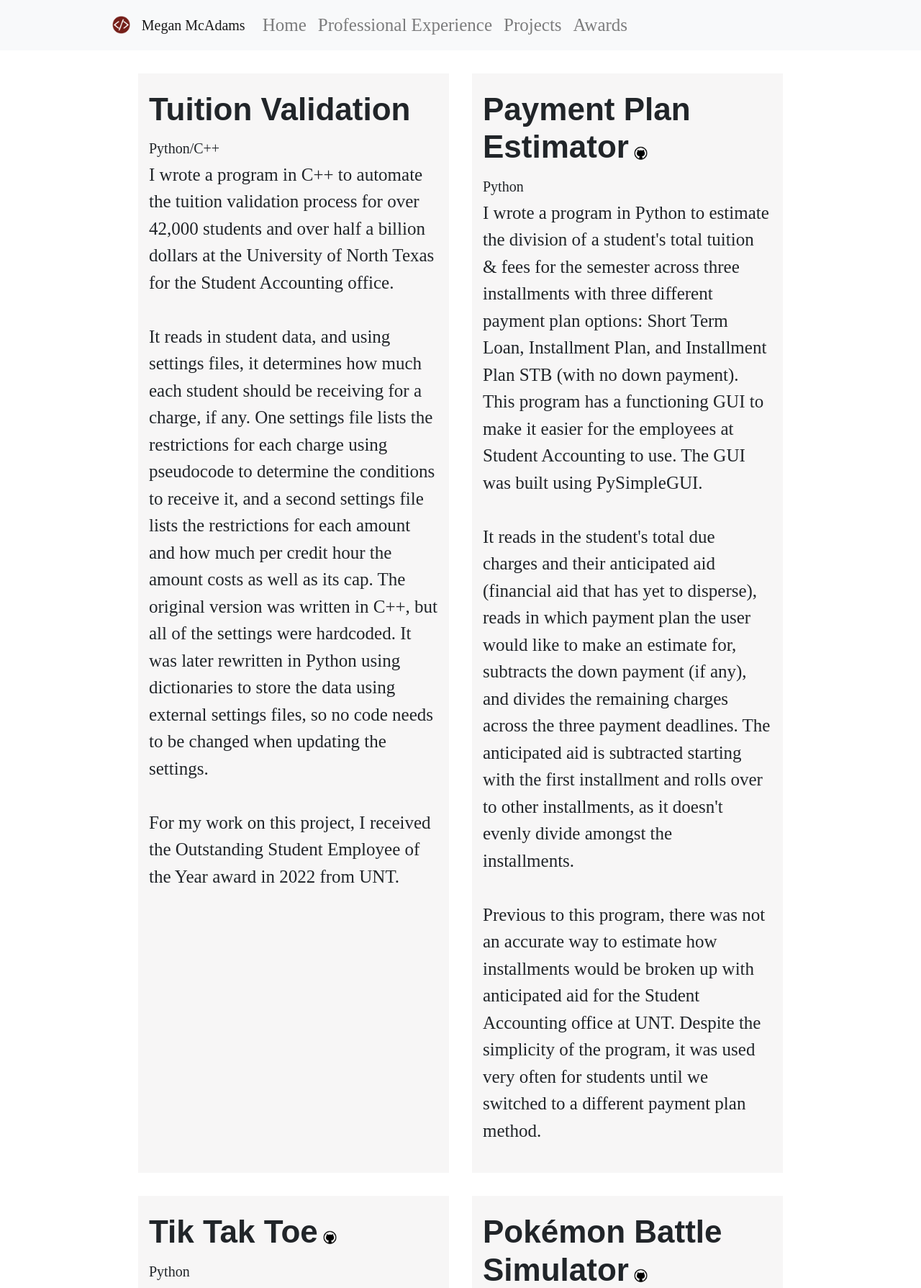
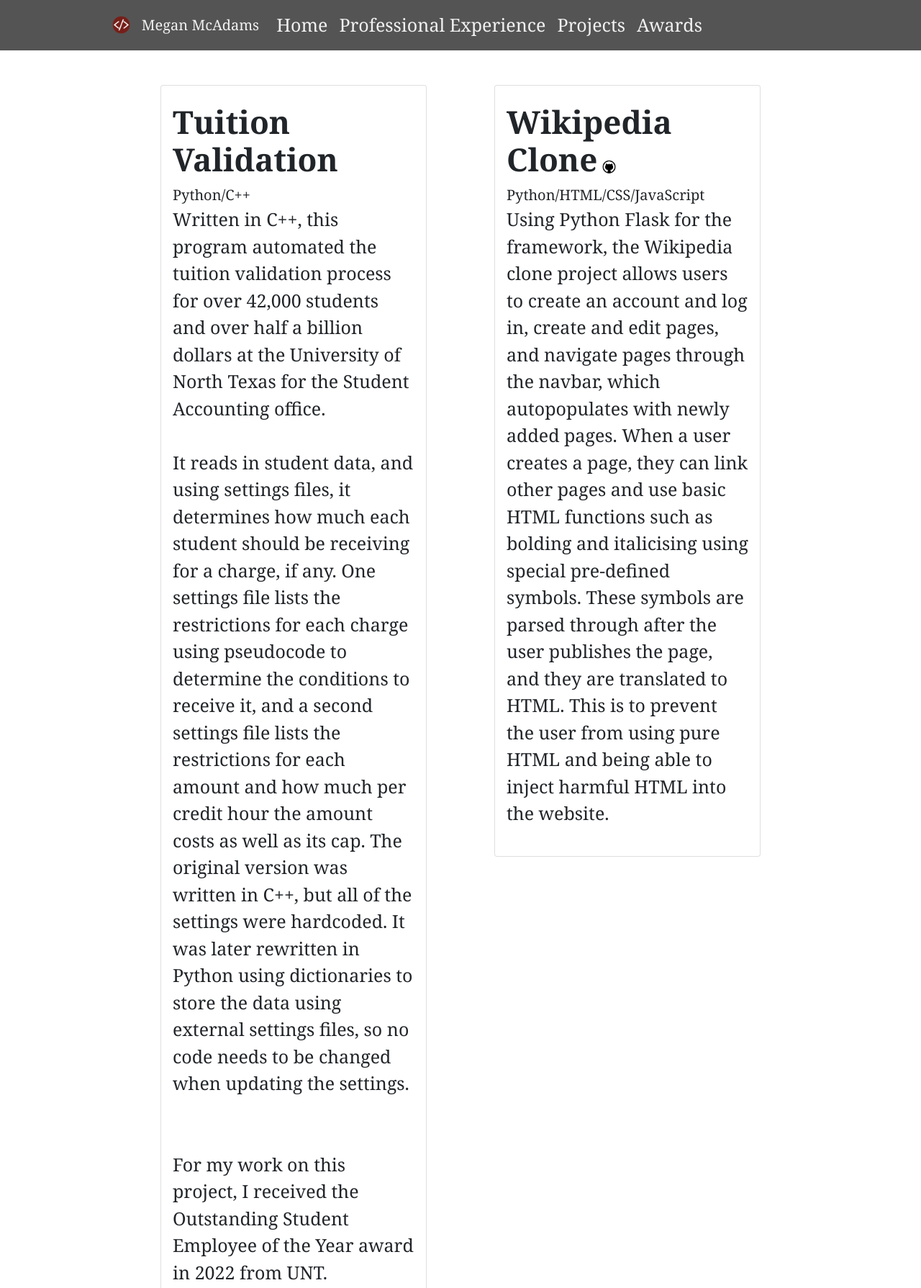
Before and after one commit to meganmcadams/Project-Portfolio, a Flask app: page /projects in a window 1280 px wide. Shown: the top 1789 px of the page at 72% size. Run offline with Flask 3, Linux system fonts and the light colour scheme; some libraries are stand-ins or nearby versions.

Commit message:
attempting to host using freezer

```diff
--- a/api/index.py
+++ b/api/index.py
@@ -1,7 +1,9 @@
-from flask import Flask, request, render_template, url_for, redirect
+from flask import Flask, render_template
+from flask_frozen import Freezer
 
 # Initialize Flask app
 app = Flask(__name__)
+freezer = Freezer(app)
 
 # PAGES
 @app.route('/')
@@ -22,6 +24,7 @@ def page_professional_experience():
 
 # TESTING
 if __name__ == '__main__':
-    import os
-    port = int(os.environ.get('PORT', 2020))
-    app.run(debug=True, threaded=False, host='0.0.0.0', port=port)
+    #import os
+    #port = int(os.environ.get('PORT', 2020))
+    #app.run(debug=True, threaded=False, host='0.0.0.0', port=port)
+    freezer.freeze()
--- a/api/static/css/styles.css
+++ b/api/static/css/styles.css
@@ -13,8 +13,8 @@
     --accent-blue: #5CB4BD;
     --accent-white: #F1F1F1;
 
-    --header-font: Copperplate, "Copperplate Gothic Light", fantasy;
-    --body-font: Perpetua;
+    --header-font: Cambria,Georgia,serif;
+    --body-font: Cambria,Georgia,serif;
 
     --text-colour: black;
     --card-background: white;
@@ -141,6 +141,9 @@ h1, h2, h3, h4, h5, h6, .header-font {
         width: 100%;
         margin-left: 0;
     }
+    .navbar-brand {
+        margin: auto;
+    }
 }
 
 @media (min-width: 992px) { /* Medium/Large Devices */
@@ -160,12 +163,6 @@ h1, h2, h3, h4, h5, h6, .header-font {
         padding-right: 3rem;
         z-index: -10;
         width: 100%;
-    }
-}
-
-@media (min-width: 1310px) { /* Large Devices */
-    .header {
-        text-align: left;
     }
 }
 
@@ -206,8 +203,16 @@ h1, h2, h3, h4, h5, h6, .header-font {
     display: flex;
     margin: auto;
 }
-.nav-tabs {
+.navbar {
     background-color: var(--primary-grey);
+}
+.navbar a {
+    color: var(--accent-white) !important;
+}
+.navbar a:hover {
+    filter: brightness(80%);
+    transition-property: filter;
+    transition-duration: 0.5s;
 }
 
 /* Carousel */
--- a/api/templates/layout.html
+++ b/api/templates/layout.html
@@ -9,7 +9,7 @@
     <link rel="stylesheet" href="https://cdn.jsdelivr.net/npm/bootstrap@4.0.0/dist/css/bootstrap.min.css" integrity="sha384-Gn5384xqQ1aoWXA+058RXPxPg6fy4IWvTNh0E263XmFcJlSAwiGgFAW/dAiS6JXm" crossorigin="anonymous">
     <link rel="stylesheet" href="{{ url_for('static', filename='css/styles.css') }}">
 
-    <nav class="navbar navbar-expand-lg navbar-light bg-light">
+    <nav class="navbar navbar-expand-lg navbar-dark">
         <div class="margined container-fluid navbar-left">
             <img class="padded-right" src="{{ url_for('static', filename='assets/logo.png') }}" height="25px" alt="navbar logo">
             <a class="navbar-brand" href="{{ url_for('page_index') }}">Megan McAdams</a>
@@ -47,6 +47,7 @@
         <div style="display: block ruby;">
             <a href="https://www.github.com/meganmcadams" target="_blank"><img src="{{ url_for('static', filename='assets/github.png') }}" style="width: 23px;margin-bottom: 12px;margin-right: 8px;margin-left: 8px;"></a>
             <a href="https://www.linkedin.com/in/megan-mcadams/" target="_blank"><img src="{{ url_for('static', filename='assets/linkedin.png') }}" style="width: 23px;margin-top: -13px;"></a>
+            <a href="mailto:contact@meganmcadams.com" target="_blank"><img src="{{ url_for('static', filename='assets/email.png') }}" style="width: 23px;margin-top: -13px; filter: brightness(1000%); margin-left: 8px;"></a>
         </div>
         <p class="mb-0 margined-bottom"><strong>Megan McAdams</strong><br>Email: contact@meganmcadams.com</p>
         <a class="btn secondary-btn fs-5 navBtn" role="button" href="#">Back to Top</a>
--- a/api/templates/projects.html
+++ b/api/templates/projects.html
@@ -5,51 +5,88 @@
 
     <div class="container">
         <div class="row gy-4 row-cols-1 row-cols-md-2 row-cols-xl-3">
-            <div class="col meg-center margined-small no-padded-top" style="width: 500px;background: #f7f6f6;min-width: 45%;max-width: 90%;">
+            <div class="col flex-box meg-center margined-small no-padded-top">
                 <div>
-                    <div class="py-4">
+                    <div class="py-4 card margined-small padded">
                         <h4>Tuition Validation</h4><small>Python/C++</small>
-                        <p>I wrote a program in C++ to automate the tuition validation process for over 42,000 students and over half a billion dollars at the University of North Texas for the Student Accounting office. <br><br>It reads in student data, and using settings files, it determines how much each student should be receiving for a charge, if any. One settings file lists the restrictions for each charge using pseudocode to determine the conditions to receive it, and a second settings file lists the restrictions for each amount and how much per credit hour the amount costs as well as its cap. The original version was written in C++, but all of the settings were hardcoded. It was later rewritten in Python using dictionaries to store the data using external settings files, so no code needs to be changed when updating the settings.&nbsp;<br><br>For my work on this project, I received the Outstanding Student Employee of the Year award in 2022 from UNT.&nbsp;</p>
+                        <p>Written in C++, this program automated the tuition validation process for over 42,000
+                            students and over half a billion dollars at the University of North Texas for the
+                            Student Accounting office. <br><br>It reads in student data, and using settings files,
+                            it determines how much each student should be receiving for a charge, if any. One
+                            settings file lists the restrictions for each charge using pseudocode to determine
+                            the conditions to receive it, and a second settings file lists the restrictions for
+                            each amount and how much per credit hour the amount costs as well as its cap. The
+                            original version was written in C++, but all of the settings were hardcoded. It was
+                            later rewritten in Python using dictionaries to store the data using external settings
+                            files, so no code needs to be changed when updating the settings.
+                            &nbsp;<br><br>
+                            For my work on this project, I received the Outstanding Student Employee of the Year
+                            award in 2022 from UNT.&nbsp;</p>
                     </div>
                 </div>
             </div>
-            <div class="col meg-center margined-small no-padded-top" style="width: 500px;background: #f7f6f6;min-width: 45%;max-width: 90%;">
+            <div class="col flex-box meg-center margined-small no-padded-top">
                 <div>
-                    <div class="py-4">
-                        <h4>Payment Plan Estimator<a href="#" style="color: rgb(0,0,0);"><img src="{{ url_for('static', filename='assets/github.png') }}" class="icon-small" style="padding-left: 7px;"></i></a></h4><small>Python</small>
+                    <div class="py-4 card margined-small padded">
+                        <h4>Wikipedia Clone<a href="https://github.com/meganmcadams/Discord-Verification-Bot" style="color: rgb(0,0,0);" target="_blank"><img src="{{ url_for('static', filename='assets/github.png') }}" class="icon-small" style="padding-left: 7px;"></i></a></h4><small>Python/HTML/CSS/JavaScript</small>
+                        <p>Using Python Flask for the framework, the Wikipedia clone project allows users to create an account and
+                            log in, create and edit pages, and navigate pages through the navbar, which autopopulates with newly
+                            added pages. When a user creates a page, they can link other pages and use basic HTML functions such as
+                            bolding and italicising using special pre-defined symbols. These symbols are parsed through after the user
+                            publishes the page, and they are translated to HTML. This is to prevent the user from using pure HTML and
+                            being able to inject harmful HTML into the website. <br></p>
+                    </div>
+                </div>
+            </div>
+            <div class="col flex-box meg-center margined-small no-padded-top">
+                <div>
+                    <div class="py-4 card margined-small padded">
+                        <h4>Payment Plan Estimator</h4><small>Python</small>
                         <p>I wrote a program in Python to estimate the division of a student's total tuition &amp; fees for the semester across three installments with three different payment plan options: Short Term Loan, Installment Plan, and Installment Plan STB (with no down payment). This program has a functioning GUI to make it easier for the employees at Student Accounting to use. The GUI was built using PySimpleGUI.&nbsp;<br><br>It reads in the student's total due charges and their anticipated aid (financial aid that has yet to disperse), reads in which payment plan the user would like to make an estimate for, subtracts the down payment (if any), and divides the remaining charges across the three payment deadlines. The anticipated aid is subtracted starting with the first installment and rolls over to other installments, as it doesn't evenly divide amongst the installments.&nbsp;<br><br>Previous to this program, there was not an accurate way to estimate how installments would be broken up with anticipated aid for the Student Accounting office at UNT. Despite the simplicity of the program, it was used very often for students until we switched to a different payment plan method.</p>
                     </div>
                 </div>
             </div>
-            <div class="col meg-center margined-small no-padded-top" style="width: 500px;background: #f7f6f6;min-width: 45%;max-width: 90%;">
+            <div class="col flex-box meg-center margined-small no-padded-top">
                 <div>
-                    <div class="py-4">
-                        <h4>Tik Tak Toe<a href="https://github.com/meganmcadams/tik-tac-toe" style="color: rgb(0,0,0);" target="_blank"><img src="{{ url_for('static', filename='assets/github.png') }}" class="icon-small" style="padding-left: 7px;"></i></a></h4><small>Python</small>
-                        <p>When first learning Python, I made a simple Tik Tak Toe game using a list with each of the board slots and a list to hold each of the available slots. <br><br>The user can choose whether or not they want to go first and whether they are X's or O's, and when it is their turn, a board with numbers in the available slots is printed. The user types in a number, and their character (X or O) populates the slot. The bot picks a random available slot to occupy during its turn. A check is run at the end of each turn to determine whether or not there was a winner, and if so, who. The winner is stored in a save file so that the bot may react to seeing the same person again after the user reloads the program.<br></p>
+                    <div class="py-4 card margined-small padded">
+                        <h4>Balanced BST Dictionary<a href="https://github.com/meganmcadams/tik-tac-toe" style="color: rgb(0,0,0);" target="_blank"><img src="{{ url_for('static', filename='assets/github.png') }}" class="icon-small" style="padding-left: 7px;"></i></a></h4><small>Java</small>
+                        <p>
+                            To learn Java, I created a program that reads from a text file a list of
+                            reptiles and their features, and stores them in a dictionary using a balanced
+                            binary search tree implementation. When the user searches for a reptile, it
+                            performs a search using the binary search tree to return the result in O(log n)
+                            time. In addition to the search feature, the user can delete a node from the
+                            tree, which will cause the tree to rebalance to maintain its O(log n) time
+                            complexity.
+                        <br></p>
                     </div>
                 </div>
             </div>
-            <div class="col meg-center margined-small no-padded-top" style="width: 500px;background: #f7f6f6;min-width: 45%;max-width: 90%;">
+            <div class="col flex-box meg-center margined-small no-padded-top">
                 <div>
-                    <div class="py-4">
+                    <div class="py-4 card margined-small padded">
                         <h4>Pokémon Battle Simulator<a href="https://github.com/meganmcadams/Pokemon-Battle-Simulator" style="color: rgb(0,0,0);" target="_blank"><img src="{{ url_for('static', filename='assets/github.png') }}" class="icon-small" style="padding-left: 7px;"></i></a></h4><small>Python</small>
-                        <p>For a project in Data Structures &amp; Algorithms, I created a&nbsp;Pokémon battle simulator. It has several features, including the base battle simulator, experience points and money rewards allocator (for after winning a battle), adding/removing/updating information about stored&nbsp;Pokémon and trainers, and more.<br></p>
+                        <p>For a project in Data Structures and Algorithms, I created a Pokémon battle simulator.
+                            It has several features, including the base battle simulator, experience points and
+                            money rewards allocator (for after winning a battle), adding/removing/updating information
+                            about stored Pokémon and trainers, and more. <br></p>
                     </div>
                 </div>
             </div>
-            <div class="col meg-center margined-small no-padded-top" style="width: 500px;background: #f7f6f6;min-width: 45%;max-width: 90%;">
+            <div class="col flex-box meg-center margined-small no-padded-top">
                 <div>
-                    <div class="py-4">
-                        <h4>Discord Validation Bot<a href="https://github.com/meganmcadams/Discord-Verification-Bot" style="color: rgb(0,0,0);" target="_blank"><img src="{{ url_for('static', filename='assets/github.png') }}" class="icon-small" style="padding-left: 7px;"></i></a></h4><small>JavaScript</small>
-                        <p>For my clubs' communication channels in Discord, I coded a bot to handle the verification of users. It is a UNT policy that official communication channels must have each member's name set to their first and last name, so I set up the channels so that when you first join, you are locked in the #verification channel until you obtain the @Verified role.&nbsp;<br><br>The bot works by waiting for a checkmark reaction to the instructions for updating your nickname in the #verification channel, and it then compares the user's nickname (or username if no nickname is set) to a regular expression (^[A-Z][a-z]*+(([']?|[ ]?|[-]?)[A-z])*[ ][A-Z]([-][A-Z])?$) that checks if the user's nickname is a first name followed by a last initial. If it does not match, it messages the user explaining that they did not update their nickname accordingly and returns. If it does match, it gives the user the @Verified role and messages them with a success message.<br></p>
-                    </div>
-                </div>
-            </div>
-            <div class="col meg-center margined-small no-padded-top" style="width: 500px;background: #f7f6f6;min-width: 45%;max-width: 90%;">
-                <div>
-                    <div class="py-4">
-                        <h4>Club Website<a href="https://github.com/meganmcadams/website" style="color: rgb(0,0,0);" target="_blank"><img src="{{ url_for('static', filename='assets/github.png') }}" class="icon-small" style="padding-left: 7px;"></i></a></h4><small>HTML/CSS</small>
-                        <p>While learning HTML and CSS, I created a website from scratch for practice. The website is for UNT Critical Hit, a club I founded in 2021. This website was not published, as it was not made to be the final product, but it was coded entirely from scratch without the use of Bootstrap. The website has a home, officers, and contact page, which displays basic information about the club, lists the officers and their biographies, and provides a contact form that forwards to the club's email, respectively.&nbsp;<br><br>When I became more comfortable with HTML and CSS, I recreated the website using Bootstrap Studio and created my own custom classes to modify the premade features offered. This website is an example of a website I made with the software.<br></p>
+                    <div class="py-4 card margined-small padded">
+                        <h4>Regular Expression Validation Bot<a href="https://github.com/meganmcadams/Discord-Verification-Bot" style="color: rgb(0,0,0);" target="_blank"><img src="{{ url_for('static', filename='assets/github.png') }}" class="icon-small" style="padding-left: 7px;"></i></a></h4><small>JavaScript</small>
+                        <p>For my clubs' communication channels, I coded a bot to handle the
+                            verification of users. It is a UNT policy that official communication channels
+                            must have each member's name set to their first and last name, so I set up the
+                            group so that you must be verified to send messages.<br><br>The bot works by
+                            waiting for the user to verify that they have read the rules before comparing the
+                            user's nickname (or username if no nickname is set) to a regular expression that
+                            checks if the user's nickname is a first name followed by a last initial. If it does not
+                            match, it messages the user explaining that they did not update their nickname
+                            accordingly and returns. If it does match, verifies the user and
+                            messages them with a success message.<br></p>
                     </div>
                 </div>
             </div>
```
Also changed, not shown: api/templates/awards.html (+5 -23 lines), api/templates/index.html (+12 -2 lines), api/templates/professional_experience.html (+56 -1 lines), api/static/assets/CSClub.png (added), api/static/assets/GoldenEagleAward.jpg (deleted), api/static/assets/email.png (added).
